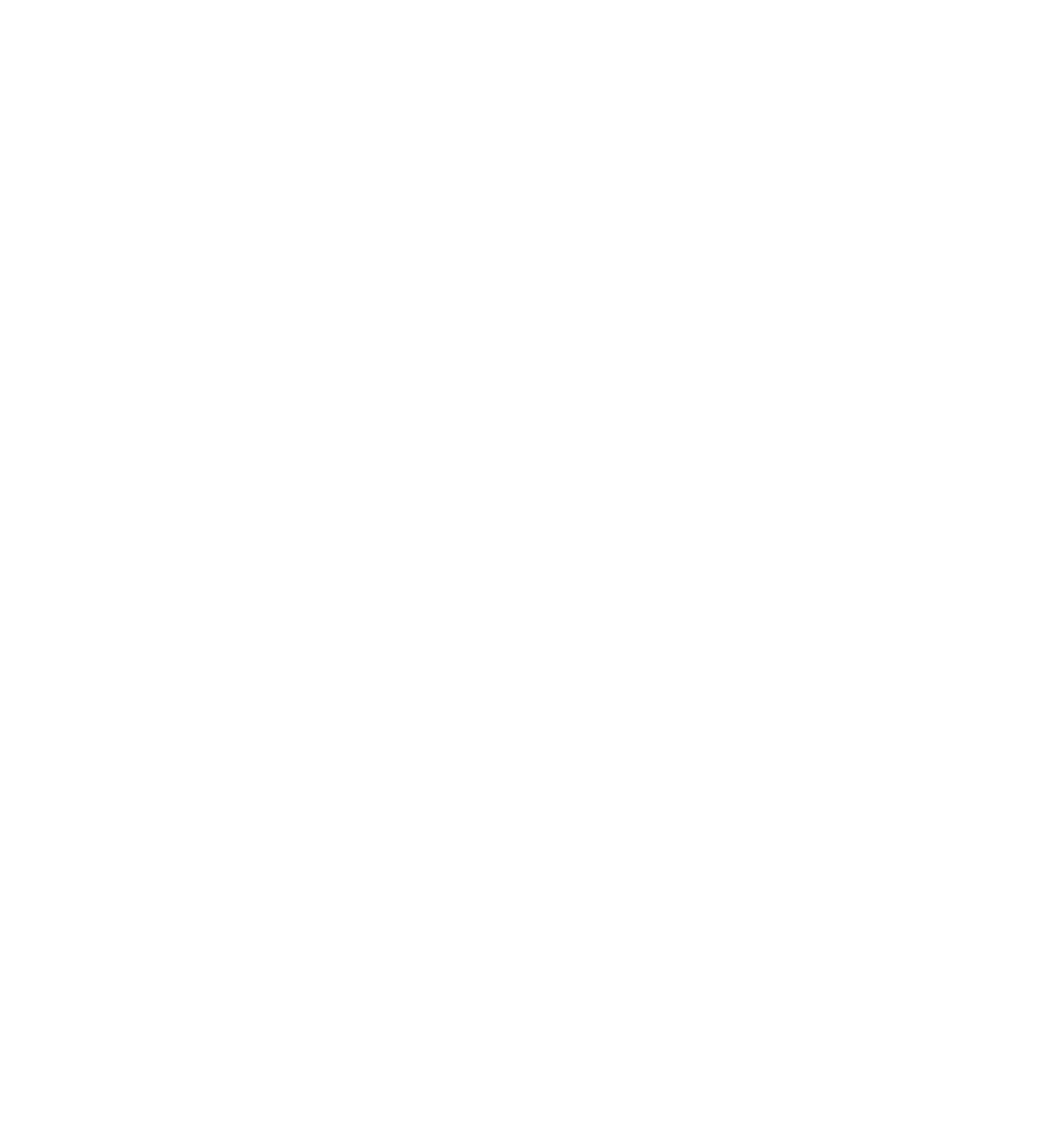
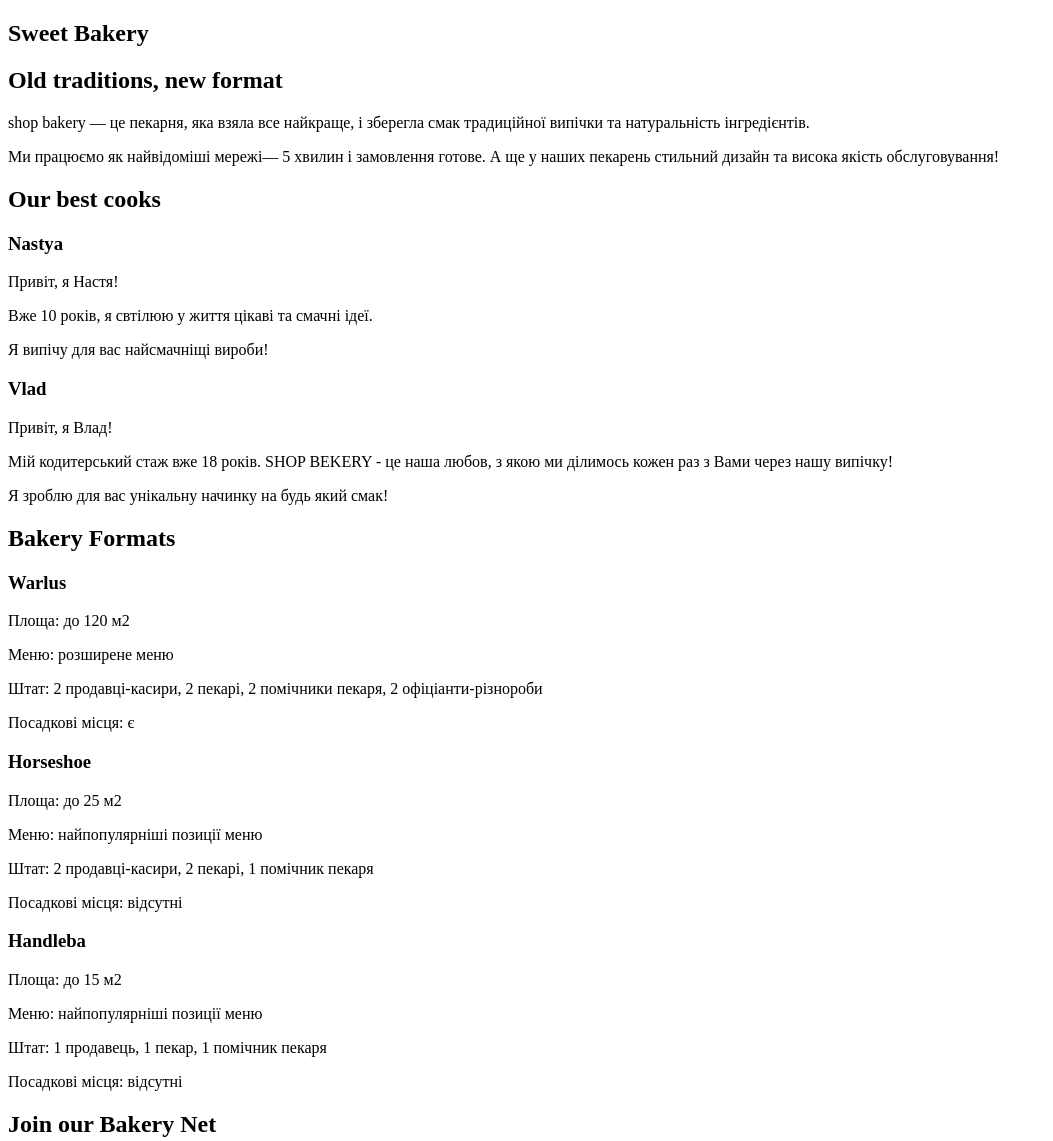
Before and after one commit to ev-indrik/bakery_project, a plain HTML site: page index.html in a window 1280 px wide. Shown: the whole page, without its empty margins (0-1053 px from the left). Before the commit the page ends 800 px from the top, so only its background shows below. Drawn offline with Linux system fonts and the light colour scheme.

Commit message:
first html-structure of the page

```diff
--- a/index.html
+++ b/index.html
@@ -5,5 +5,90 @@
     <meta name="viewport" content="width=device-width, initial-scale=1.0" />
     <title>Bakery</title>
   </head>
-  <body></body>
+  <body>
+    <header>
+      <nav>
+        <!-- logo and menu -->
+      </nav>
+      <!-- order button -->
+    </header>
+
+    <main>
+      <section>
+        <h1>Sweet Bakery</h1>
+      </section>
+
+      <section>
+        <h2>Old traditions, new format</h2>
+
+        <p>
+          <span>shop bakery</span> — це пекарня, яка взяла все найкраще, і
+          зберегла смак традиційної випічки та натуральність інгредієнтів.
+        </p>
+
+        <p>
+          Ми працюємо як найвідоміші мережі—
+          <span>5 хвилин і замовлення готове. </span>
+          А ще у наших пекарень стильний дизайн та висока якість обслуговування!
+        </p>
+      </section>
+
+      <section>
+        <h2>Our best cooks</h2>
+        <artile>
+          <h3>Nastya</h3>
+
+          <p>Привіт, я Настя!</p>
+          <p>Вже 10 років, я свтілюю у життя цікаві та смачні ідеї.</p>
+          <p>Я випічу для вас найсмачніщі вироби!</p>
+        </artile>
+
+        <artile>
+          <h3>Vlad</h3>
+
+          <p>Привіт, я Влад!</p>
+          <p>
+            Мій кодитерський стаж вже 18 років. SHOP BEKERY - це наша любов, з
+            якою ми ділимось кожен раз з Вами через нашу випічку!
+          </p>
+          <p>Я зроблю для вас унікальну начинку на будь який смак!</p>
+        </artile>
+      </section>
+
+      <section>
+        <h2>Bakery Formats</h2>
+        <article>
+          <h3>Warlus</h3>
+          <p>Площа: до 120 м2</p>
+          <p>Меню: розширене меню</p>
+          <p>
+            Штат: 2 продавці-касири, 2 пекарі, 2 помічники пекаря, 2
+            офіціанти-різнороби
+          </p>
+          <p>Посадкові місця: є</p>
+        </article>
+        <article>
+          <h3>Horseshoe</h3>
+          <p>Площа: до 25 м2</p>
+          <p>Меню: найпопулярніші позиції меню</p>
+          <p>Штат: 2 продавці-касири, 2 пекарі, 1 помічник пекаря</p>
+          <p>Посадкові місця: відсутні</p>
+          <p></p>
+        </article>
+        <article>
+          <h3>Handleba</h3>
+          <p>Площа: до 15 м2</p>
+          <p>Меню: найпопулярніші позиції меню</p>
+          <p>Штат: 1 продавець, 1 пекар, 1 помічник пекаря</p>
+          <p>Посадкові місця: відсутні</p>
+        </article>
+      </section>
+
+      <section>
+        <h2>Join our Bakery Net</h2>
+      </section>
+    </main>
+
+    <footer></footer>
+  </body>
 </html>
```
